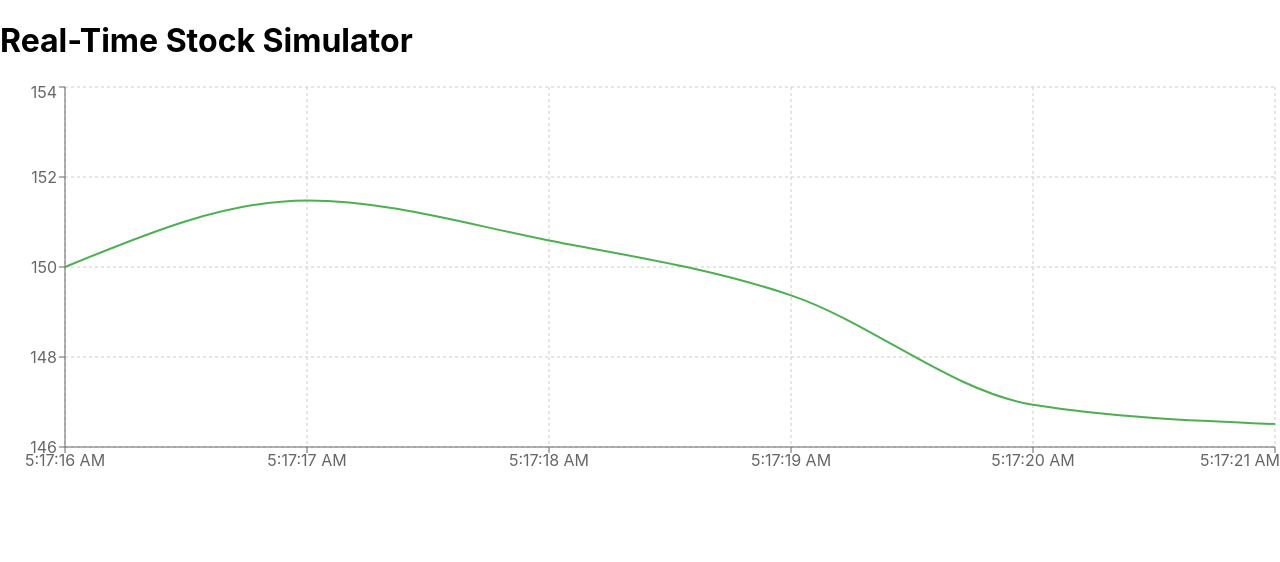
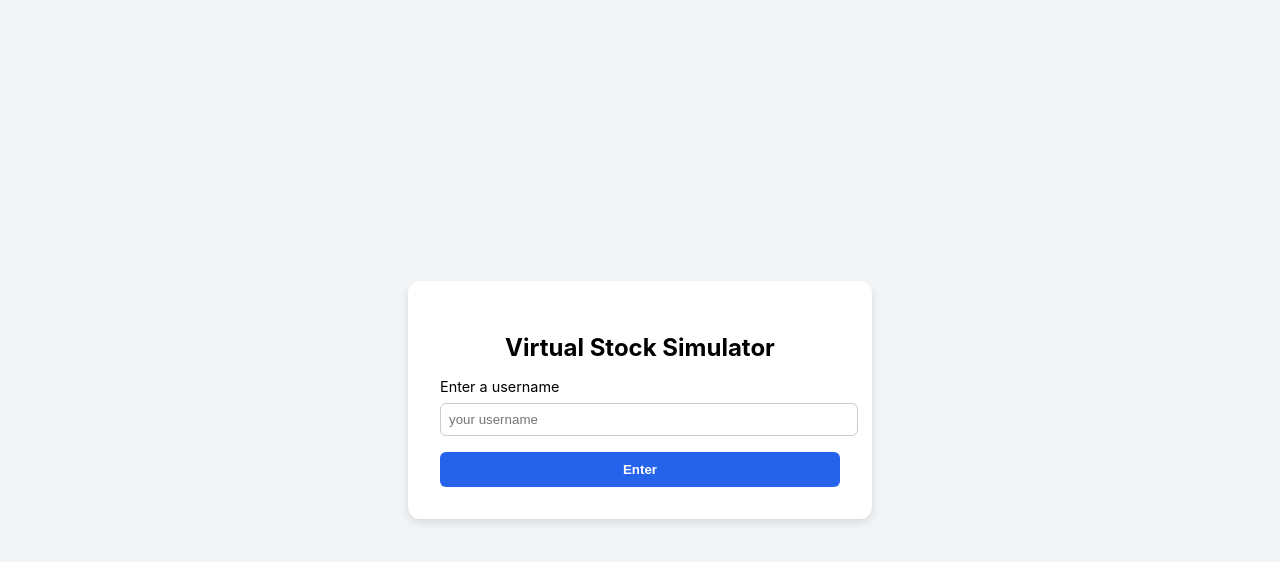
Before and after one commit to Google-Developers-Group-IIITDMK/NoMergeConflict-VSS, a React (Create React App) app: page / in a window 1280 px wide. Shown: the top 562 px of the page. Built offline with nearby package versions, Linux system fonts and the light colour scheme.

Commit message:
Integrated login page

```diff
--- a/src/App.js
+++ b/src/App.js
@@ -1,7 +1,7 @@
-// src/App.js
-import React from "react";
+import React, { useState } from "react";
 import { useStockEngine } from "./components/stock_engine/StockEngine";
 import Graph from "./components/graph_visualizing/Graph";
+import Login from "./components/login";
 
 export default function App() {
   const stockData = useStockEngine({
@@ -9,6 +9,12 @@ export default function App() {
     intervalMs: 1000,
     maxChange: 2.5,
   });
+
+  const [username, setUsername] = useState(null);
+
+  if (!username){
+    return <Login onLogin={setUsername} />;
+  }
 
   return (
     <div className="bg-gray-900 text-white min-h-screen flex flex-col items-center justify-center p-4 font-sans">
--- /dev/null
+++ b/src/components/login.jsx
@@ -0,0 +1,66 @@
+import React, { useState } from "react";
+
+export default function Login({ onLogin }) {
+  const [username, setUsername] = useState("");
+
+  const handleLogin = () => {
+    onLogin(username.trim() || "guest");
+  };
+
+  return (
+    <div style={{
+      display: "flex",
+      height: "100vh",
+      alignItems: "center",
+      justifyContent: "center",
+      background: "#f3f4f6"
+    }}>
+      <div style={{
+        background: "white",
+        padding: "2rem",
+        borderRadius: "12px",
+        boxShadow: "0 4px 8px rgba(0,0,0,0.1)",
+        width: "100%",
+        maxWidth: "400px"
+      }}>
+        <h2 style={{ textAlign: "center", marginBottom: "1rem" }}>
+          Virtual Stock Simulator
+        </h2>
+
+        <label htmlFor="username" style={{ display: "block", marginBottom: "0.5rem", fontSize: "0.9rem" }}>
+          Enter a username
+        </label>
+        <input
+          id="username"
+          type="text"
+          placeholder="your username"
+          value={username}
+          onChange={(e) => setUsername(e.target.value)}
+          style={{
+            width: "100%",
+            padding: "0.5rem",
+            borderRadius: "6px",
+            border: "1px solid #ccc",
+            marginBottom: "1rem"
+          }}
+        />
+
+        <button
+          onClick={handleLogin}
+          style={{
+            width: "100%",
+            padding: "0.6rem",
+            borderRadius: "6px",
+            border: "none",
+            backgroundColor: "#2563eb",
+            color: "white",
+            fontWeight: "bold",
+            cursor: "pointer"
+          }}
+        >
+          Enter
+        </button>
+      </div>
+    </div>
+  );
+}
```
